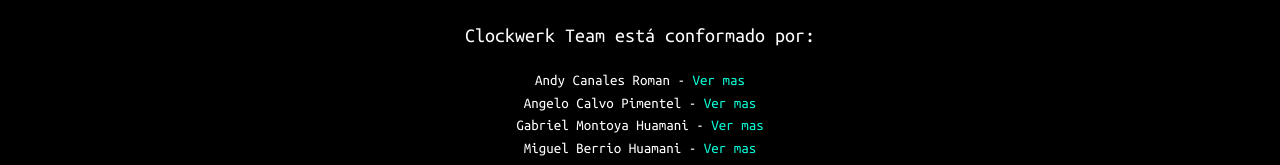
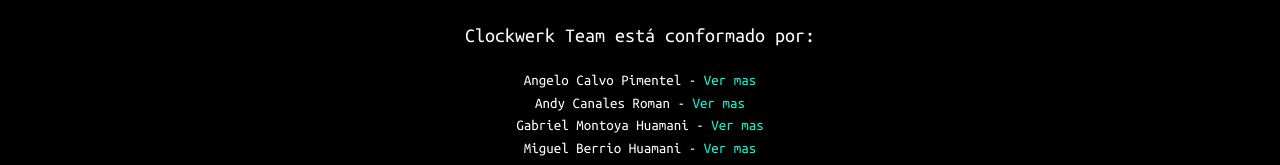
Before and after one commit to AndyRCR/Landing-Page, a Vue app: page /about in a window 1280 px wide. Shown: the part 304-469 px from the top of the page. Built offline with nearby package versions, Linux system fonts and the light colour scheme; what particles.vue3 would draw is missing.

Commit message:
About section modified v5.0

```diff
--- a/src/views/About.vue
+++ b/src/views/About.vue
@@ -30,12 +30,12 @@
           </p>
           <ul class="center-align">
             <li>
+              Angelo Calvo Pimentel -
+              <a style="color: #08fdd8" href="https://www.linkedin.com/in/angelo-jampierre-b9a714221/">Ver mas</a>
+            </li>
+            <li>
               Andy Canales Roman -
               <a style="color: #08fdd8" href="https://www.linkedin.com/in/andy-ruben-canales-roman-818a39219/">Ver mas</a>
-            </li>
-            <li>
-              Angelo Calvo Pimentel -
-              <a style="color: #08fdd8" href="https://www.linkedin.com/in/angelo-jampierre-b9a714221/">Ver mas</a>
             </li>
             <li>
               Gabriel Montoya Huamani -
```
